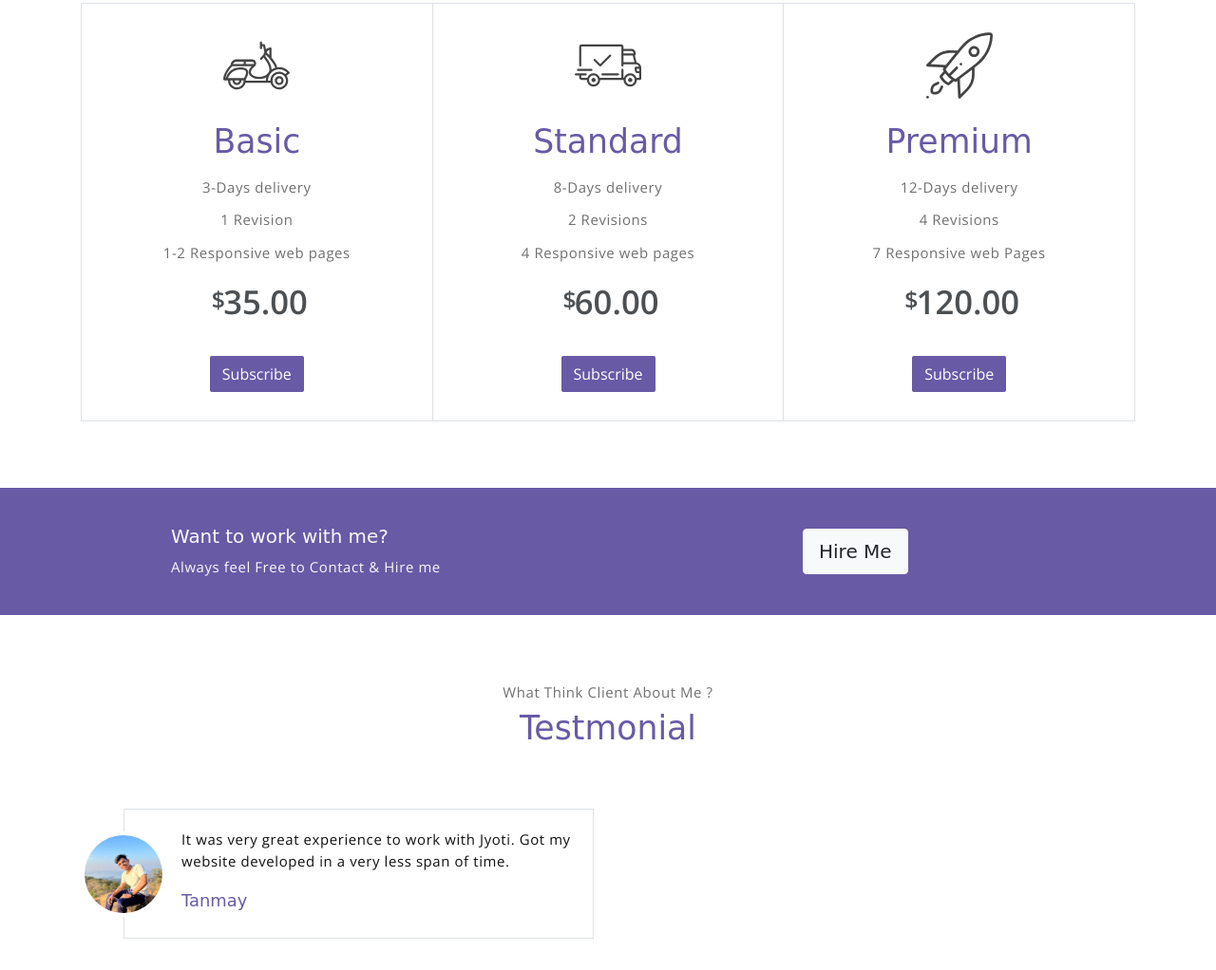
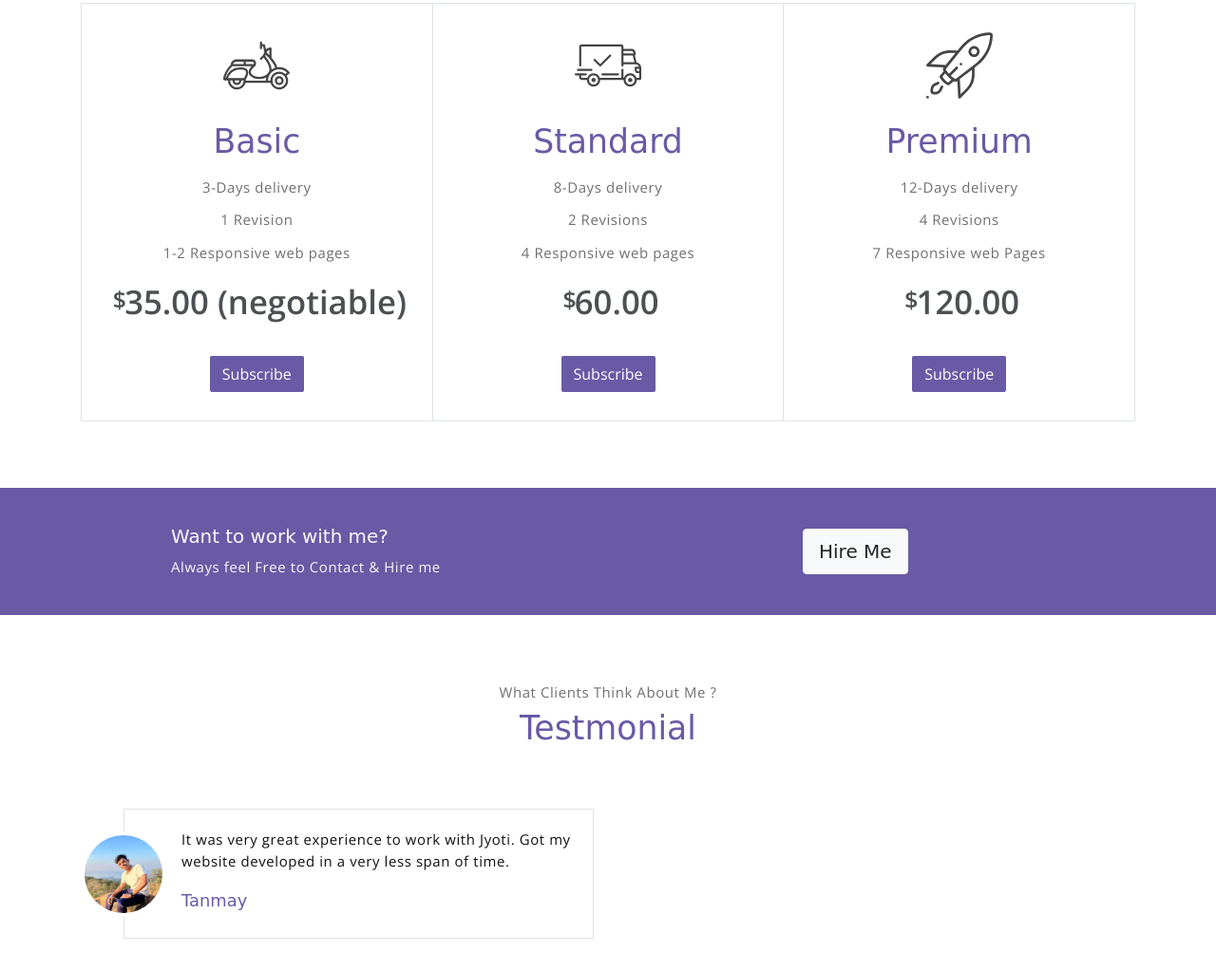
Before and after one commit to jyotikarthik/jyoti, a plain HTML site: page index.html in a window 1280 px wide. Shown: the part 2614-3636 px from the top of the page at 95% size. Drawn offline with nearby package versions, Linux system fonts and the light colour scheme; a web font is replaced by a local one.

Commit message:
update
Corrected mistakes

```diff
--- a/index.html
+++ b/index.html
@@ -214,7 +214,7 @@
                     </div>
                     <div class="pricing-card-footer">
                         <span>$</span>
-                        <span> 35.00</span>
+                        <span> 35.00 (negotiable)</span>
                     </div>
                     <a href="mailto:jyotikarthik09@gmail.com" class="btn btn-primary mt-3 pricing-card-btn">Subscribe</a>
                 </div>
@@ -285,7 +285,7 @@
     <!-- testimonial section -->
     <section class="section" id="testmonial">
         <div class="container text-center">
-            <p class="section-subtitle">What Think Client About Me ?</p>
+            <p class="section-subtitle">What Clients Think About Me ?</p>
             <h6 class="section-title mb-6">Testmonial</h6>
 
             <!-- row -->
@@ -333,6 +333,7 @@
                     </div>
                 </div>
             </form><!-- end of contact form -->
+                <p>Feel Free To Contact Me</p>
                 <a href="https://github.com/jyotikarthik" target="_blank" class="link"><i class="ti-github"></i></a>
                 <a href="mailto:jyotikarthik09@gmail.com" target="_blank" class="link"><i class="ti-email"></i></a>
                 <a href="https://www.linkedin.com/in/jyotipanda2002" target="_blank" class="link"><i class="ti-linkedin"></i></a>
```
